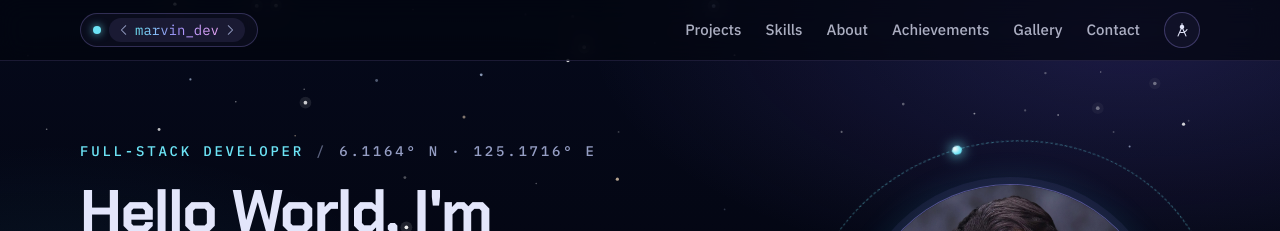
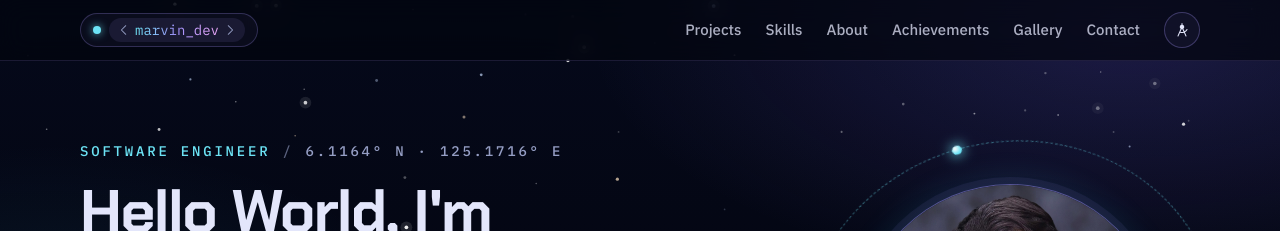
Before and after one commit to mrvnzxc/portfolio, a Nuxt app: page / in a window 1280 px wide. Shown: the top 231 px of the page. Built offline with nearby package versions, Linux system fonts and the light colour scheme; no server answers.

Commit message:
Update HeroSection.vue

```diff
--- a/components/HeroSection.vue
+++ b/components/HeroSection.vue
@@ -3,7 +3,7 @@
       <div class="mx-auto flex max-w-6xl flex-col items-center gap-12 px-4 md:flex-row md:items-center md:justify-between">
         <div class="max-w-xl space-y-4 sm:space-y-5 reveal-on-scroll">
           <p class="flex flex-wrap items-center gap-x-3 gap-y-1 font-mono text-xs font-medium uppercase tracking-[0.2em] text-ion sm:text-sm">
-            <span>Full-Stack Developer</span>
+            <span>Software Engineer</span>
             <span class="text-muted/60" aria-hidden="true">/</span>
             <span class="text-muted">6.1164° N · 125.1716° E</span>
           </p>
```
